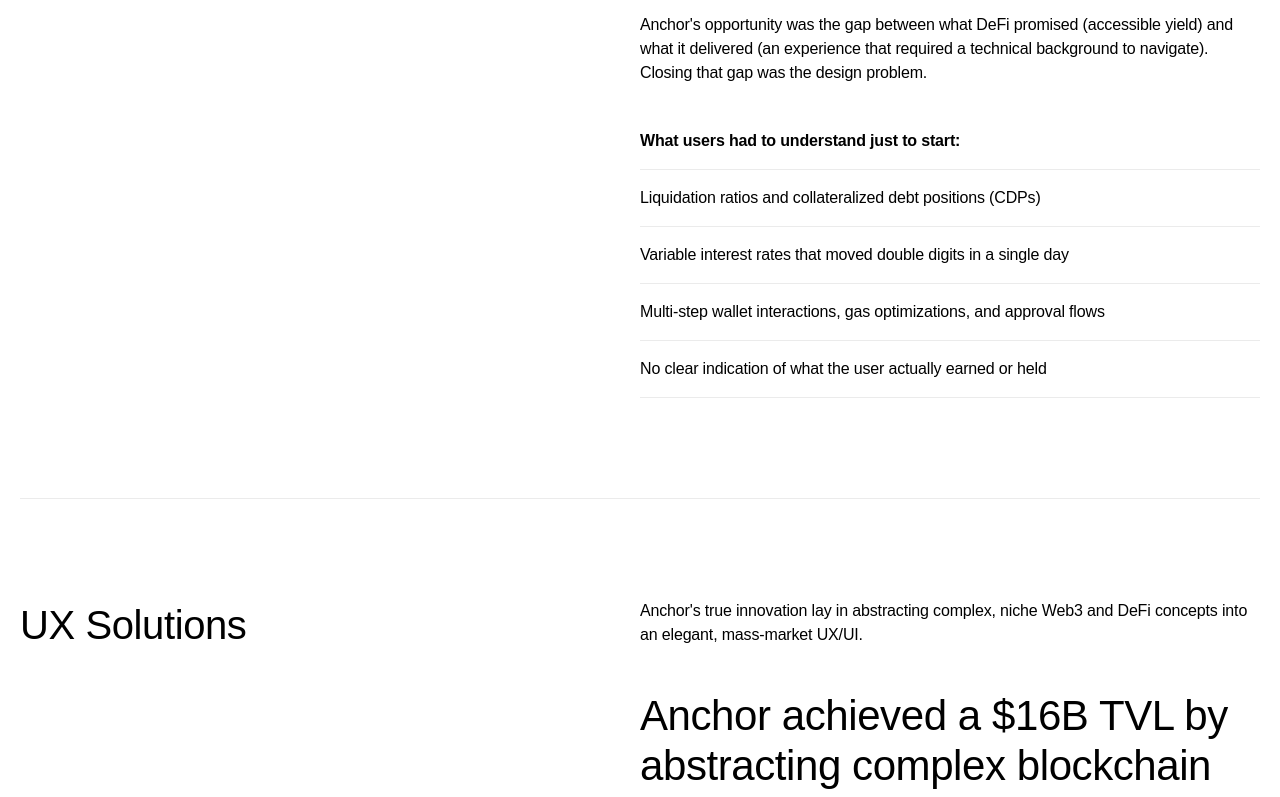
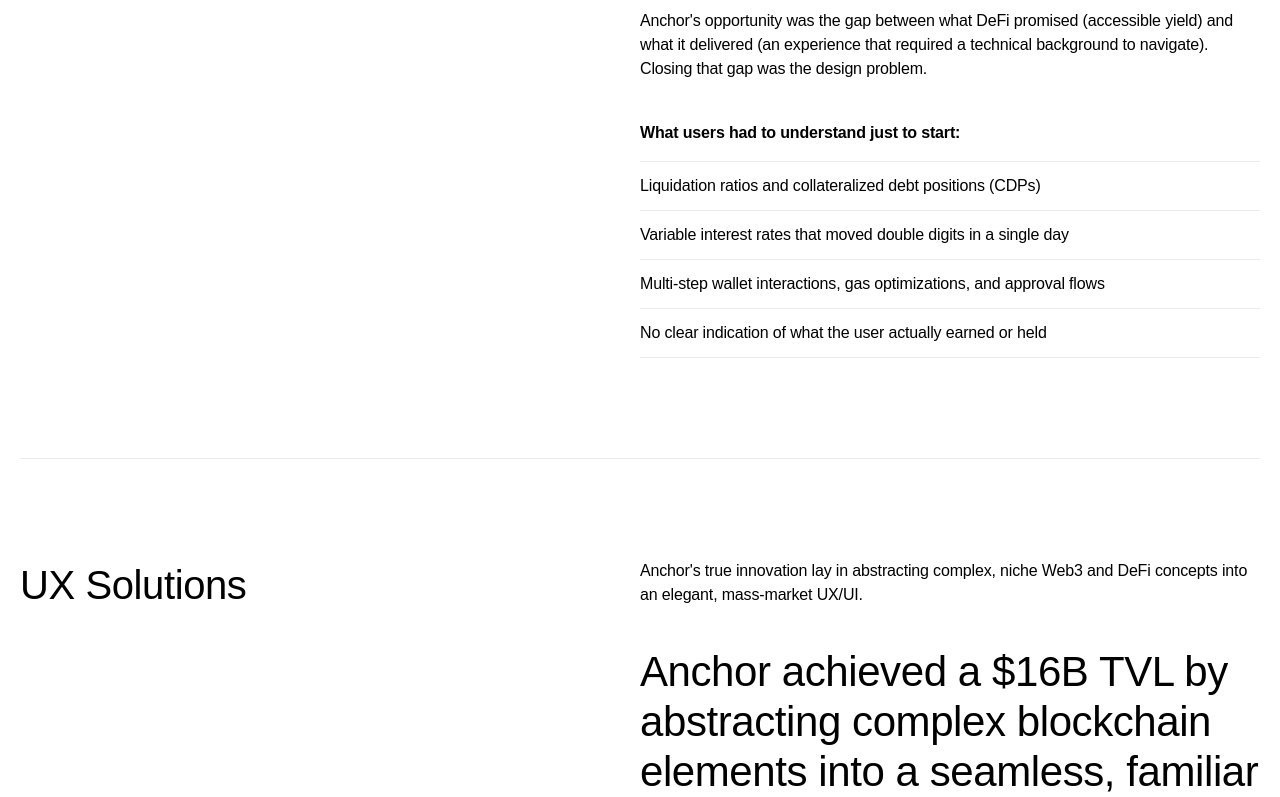
Before and after one commit to aejinkim/dali_kim, a Next.js app: page /case-studies/anchor in a window 1280 px wide. Shown: the part 1760-2557 px from the top of the page. Built offline with nearby package versions, Linux system fonts and the light colour scheme; a web font is replaced by a local one.

Commit message:
Case study responsive: title 32px, subtitle weight/size, meta line-height, list-item gap 12px, section spacing

```diff
--- a/src/app/case-studies/_shared/tokens.ts
+++ b/src/app/case-studies/_shared/tokens.ts
@@ -29,7 +29,7 @@
   space: {
     section: 'var(--cs-section-padding)',
     xl: 80,
-    stack: 44,
+    stack: 40,
     paragraph: 20,
     quoteGap: 56,
     captionText: 14,
@@ -64,8 +64,8 @@
   h3_32: text('var(--cs-subtitle-size)', 500, 1.3, '-0.01em', { margin: '0 0 8px' }),
   h3_32SemiBold: text('var(--cs-page-title-size)', 400, 'var(--cs-page-title-line-height, 1.3)', '-0.32px', { margin: '0 0 var(--cs-page-title-gap)' }),
   h3_42SemiBold: text(42, 600, 1.3, '-0.42px'),
-  h3_20Regular: text('var(--cs-page-subtitle-size)', 300, 'var(--cs-page-subtitle-line-height, 1.3)', '-0.2px', { margin: '0 0 24px' }),
-  pTitle_16Bold: text('var(--cs-meta-label-size, 16px)', 700, 1.3, '-0.16px', { margin: '0 0 var(--cs-meta-label-gap, 12px)' }),
+  h3_20Regular: text('var(--cs-page-subtitle-size)', 400, 'var(--cs-page-subtitle-line-height, 1.3)', '-0.2px', { margin: '0 0 24px' }),
+  pTitle_16Bold: text('var(--cs-meta-label-size, 16px)', 500, 1.5, '-0.16px', { margin: '0 0 var(--cs-meta-label-gap, 12px)' }),
   p16: text('var(--cs-body-text-size, 16px)', 400, 'var(--cs-body-line-height)', '-0.16px'),
   p16SemiBold: text('var(--cs-emphasis-text-size, 16px)', 600, 1.5, '-0.16px'),
   p56Regular: text('clamp(42px, 2.9167vw, 56px)', 400, 1.2, '-0.01em'),
--- a/src/app/case-studies/anchor/page.tsx
+++ b/src/app/case-studies/anchor/page.tsx
@@ -73,7 +73,7 @@
       {DELIVERABLES.map((item, i) => (
         <div key={i}>
           <Divider />
-          <p style={{ ...TYPE.p16, margin: '16px 0', display: 'flex', gap: 16 }}>
+          <p style={{ ...TYPE.p16, margin: 'var(--cs-list-item-gap) 0', display: 'flex', gap: 16 }}>
             <span style={{ color: CS.color.dim, fontVariantNumeric: 'tabular-nums', minWidth: 24 }}>
               {String(i + 1).padStart(2, '0')}
             </span>
@@ -185,7 +185,7 @@
               {COMPLEXITY_ITEMS.map((item, i) => (
                 <div key={i}>
                   <Divider />
-                  <p style={{ ...TYPE.p16, margin: '16px 0' }}>{item}</p>
+                  <p style={{ ...TYPE.p16, margin: 'var(--cs-list-item-gap) 0' }}>{item}</p>
                 </div>
               ))}
               <Divider />
--- a/src/app/case-studies/fount/page.tsx
+++ b/src/app/case-studies/fount/page.tsx
@@ -63,7 +63,7 @@
       {items.map((item) => (
         <div key={item}>
           <Divider />
-          <p style={{ ...TYPE.p16, margin: '16px 0' }}>{item}</p>
+          <p style={{ ...TYPE.p16, margin: 'var(--cs-list-item-gap) 0' }}>{item}</p>
         </div>
       ))}
       <Divider />
@@ -112,7 +112,7 @@
       {DELIVERABLES.map((item, i) => (
         <div key={item}>
           <Divider />
-          <p style={{ ...TYPE.p16, margin: '16px 0', display: 'flex', gap: 16 }}>
+          <p style={{ ...TYPE.p16, margin: 'var(--cs-list-item-gap) 0', display: 'flex', gap: 16 }}>
             <span style={{ color: CS.color.dim, fontVariantNumeric: 'tabular-nums', minWidth: 24 }}>
               {String(i + 1).padStart(2, '0')}
             </span>
--- a/src/app/case-studies/initia-app/page.tsx
+++ b/src/app/case-studies/initia-app/page.tsx
@@ -49,7 +49,7 @@
       {items.map((item, i) => (
         <div key={i}>
           <Divider />
-          <p style={{ ...TYPE.p16, margin: '16px 0', display: 'flex', gap: 16 }}>
+          <p style={{ ...TYPE.p16, margin: 'var(--cs-list-item-gap) 0', display: 'flex', gap: 16 }}>
             {numbered && (
               <span style={{ color: CS.color.dim, fontVariantNumeric: 'tabular-nums', minWidth: 24 }}>
                 {String(i + 1).padStart(2, '0')}
--- a/src/app/case-studies/virtuswap/page.tsx
+++ b/src/app/case-studies/virtuswap/page.tsx
@@ -69,7 +69,7 @@
       {DELIVERABLES.map((item, i) => (
         <div key={i}>
           <Divider />
-          <p style={{ ...TYPE.p16, margin: '16px 0', display: 'flex', gap: 16 }}>
+          <p style={{ ...TYPE.p16, margin: 'var(--cs-list-item-gap) 0', display: 'flex', gap: 16 }}>
             <span style={{ color: CS.color.dim, fontVariantNumeric: 'tabular-nums', minWidth: 24 }}>
               {String(i + 1).padStart(2, '0')}
             </span>
@@ -176,7 +176,7 @@
               {BRAND_CHALLENGES.map((item) => (
                 <div key={item}>
                   <Divider />
-                  <p style={{ ...TYPE.p16, margin: '16px 0' }}>{item}</p>
+                  <p style={{ ...TYPE.p16, margin: 'var(--cs-list-item-gap) 0' }}>{item}</p>
                 </div>
               ))}
               <Divider />
@@ -283,7 +283,7 @@
               ].map((item) => (
                 <div key={item}>
                   <Divider />
-                  <p style={{ ...TYPE.p16, margin: '16px 0' }}>{item}</p>
+                  <p style={{ ...TYPE.p16, margin: 'var(--cs-list-item-gap) 0' }}>{item}</p>
                 </div>
               ))}
               <Divider />
@@ -297,7 +297,7 @@
               ].map((item) => (
                 <div key={item}>
                   <Divider />
-                  <p style={{ ...TYPE.p16, margin: '16px 0' }}>{item}</p>
+                  <p style={{ ...TYPE.p16, margin: 'var(--cs-list-item-gap) 0' }}>{item}</p>
                 </div>
               ))}
               <Divider />
--- a/src/app/globals.css
+++ b/src/app/globals.css
@@ -102,7 +102,7 @@
   --cs-page-title-size: 32px;
   --cs-page-subtitle-size: 20px;
   --cs-page-title-gap: 12px;
-  --cs-list-item-gap: 16px;
+  --cs-list-item-gap: 12px;
   --cs-header-top: clamp(152px, calc(92px + 4.1667vw), 172px);
   --cs-meta-label-size: 16px;
   --cs-meta-label-gap: 12px;
@@ -182,10 +182,13 @@
     --project-subtitle-size: 14px;
     --project-card-text-gap: 4px;
     --project-card-image-gap: 12px;
-    --cs-page-title-size: 24px;
+    --cs-page-title-size: 32px;
     --cs-page-subtitle-size: 14px;
     --cs-page-title-gap: 8px;
     --cs-header-top: 96px;
+    --cs-section-padding: 60px;
+    --cs-section-title-size: 32px;
+    --cs-subtitle-size: 20px;
   }
 }
 
@@ -209,12 +212,12 @@
     --project-section-top: 70px;
     --footer-cta-size: 36px;
     --cs-list-item-gap: 12px;
-    --cs-page-title-size: 24px;
+    --cs-page-title-size: 32px;
     --cs-page-subtitle-size: 14px;
     --cs-page-title-gap: 8px;
     --cs-header-top: 96px;
     --cs-section-title-size: 32px;
-    --cs-subtitle-size: 24px;
+    --cs-subtitle-size: 20px;
     --cs-body-line-height: 1.3;
     --cs-body-text-size: 14px;
     --cs-section-padding: 60px;
@@ -383,7 +386,7 @@
 @media (max-width: 1023px) {
   .cs-page-header {
     flex-direction: column;
-    gap: 40px;
+    gap: 60px;
     min-height: auto;
   }
   .cs-page-header-intro { width: 100%; }
@@ -394,6 +397,7 @@
     --cs-meta-label-size: 14px;
     --cs-meta-label-gap: 4px;
     --cs-body-text-size: 14px;
+    --cs-body-line-height: 1.5;
   }
   .cs-page-header-meta > div {
     padding: 12px 0;
@@ -439,7 +443,7 @@
 
 @media (max-width: 1023px) {
   .cs-initia-ecosystem {
-    --cs-page-title-size: 24px;
+    --cs-page-title-size: 32px;
     --cs-page-title-line-height: 1.2;
     --cs-page-subtitle-size: 14px;
     --cs-page-subtitle-line-height: 1.5;
@@ -460,7 +464,7 @@
   }
 
   .cs-initia-ecosystem .cs-page-header {
-    gap: 40px;
+    gap: 60px;
   }
 
   .cs-initia-ecosystem .cs-page-header-meta {
```
